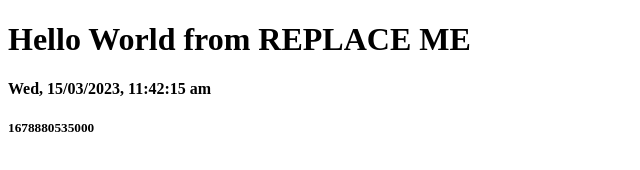
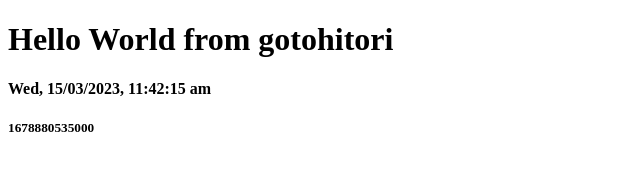
Before and after one commit to songsize/gotohitori, a plain HTML site: page index.html in a window 1280 px wide. Shown: the whole page, without its empty margins (0-640 px from the left). Drawn offline with Linux system fonts and the light colour scheme.

Commit message:
Update index.html

```diff
--- a/index.html
+++ b/index.html
@@ -3,10 +3,10 @@
 <head>
  <meta charset="UTF-8">
 <meta name="viewport" content="width=device-width, initial-scale=1.0">
-<title>my REPLACE ME </title>
+<title>my gotohitori </title>
 </head>
 <body>
-<h1>Hello World from REPLACE ME </h1>
+<h1>Hello World from gotohitori </h1>
 <!-- ipaddresses past next line -->
 <h4 id="id01">AAAA</h4>
 <h5 id="id02">AAAA</h5>
```
